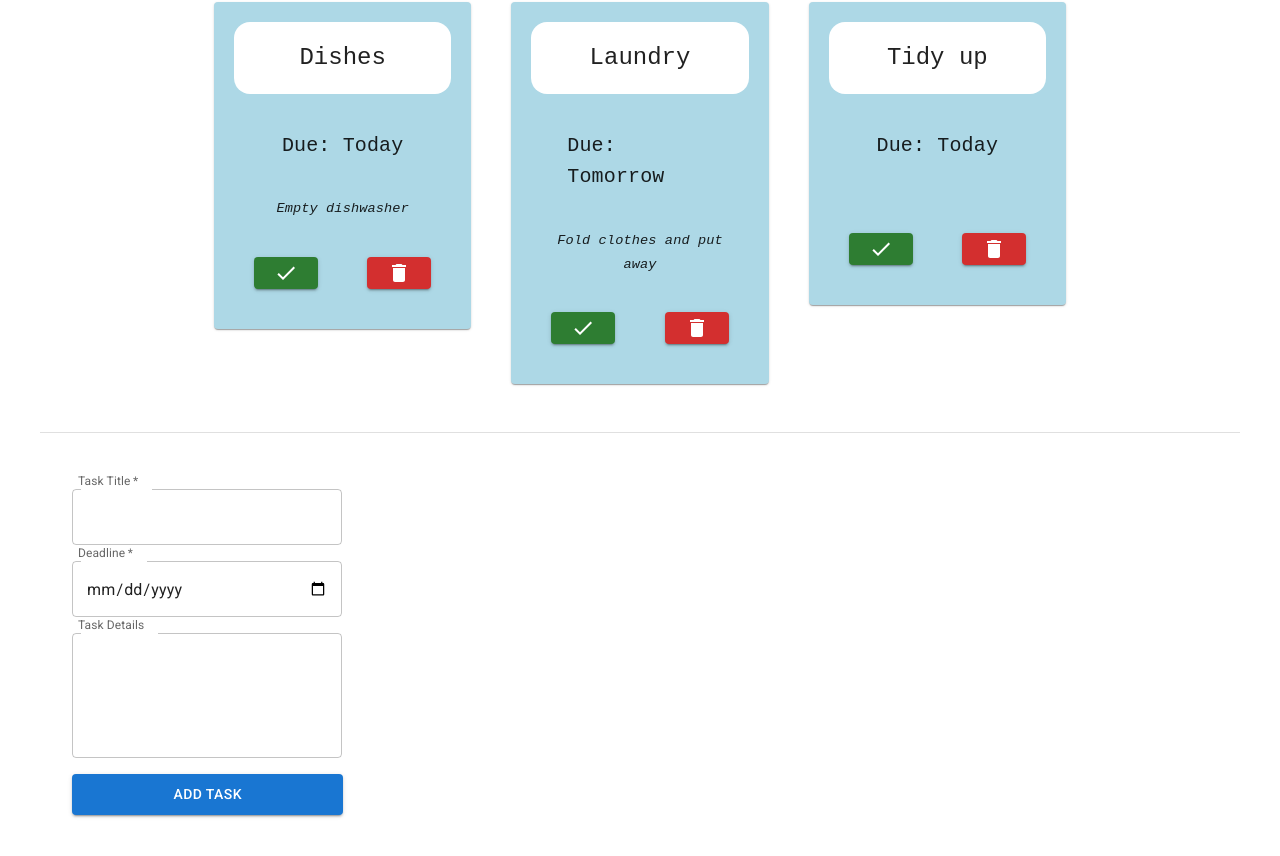
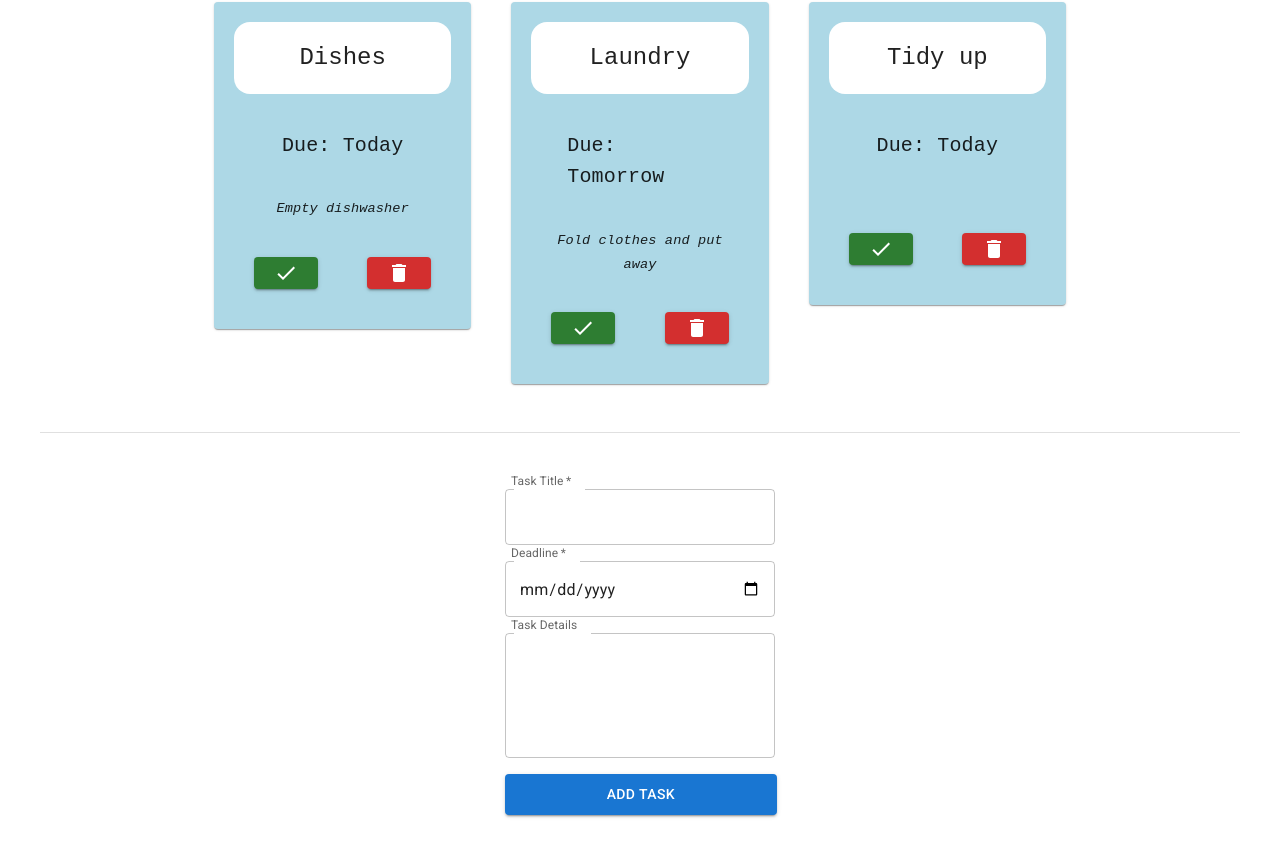
Before and after one commit to gamedina04/react-basics-labs, a React (Vite) app in the folder tasky/: page / in a window 1280 px wide. Shown: the part 170-1026 px from the top of the page. Built offline with nearby package versions, Linux system fonts and the light colour scheme.

Commit message:
Fix Form Alignment

```diff
--- a/tasky/src/App.jsx
+++ b/tasky/src/App.jsx
@@ -120,7 +120,9 @@ function App() {
           py: 6,
         }}
       >
-        <Grid container justifyContent="center">
+        <Grid container sx={{
+          justifyContent: "center"
+        }}>
           <AddTaskForm
             submit={formSubmitHandler}
             change={formChangeHandler}
@@ -128,7 +130,6 @@ function App() {
         </Grid>
       </Container>
       {/* End Footer */}
-
     </div>
   );
 }
```
